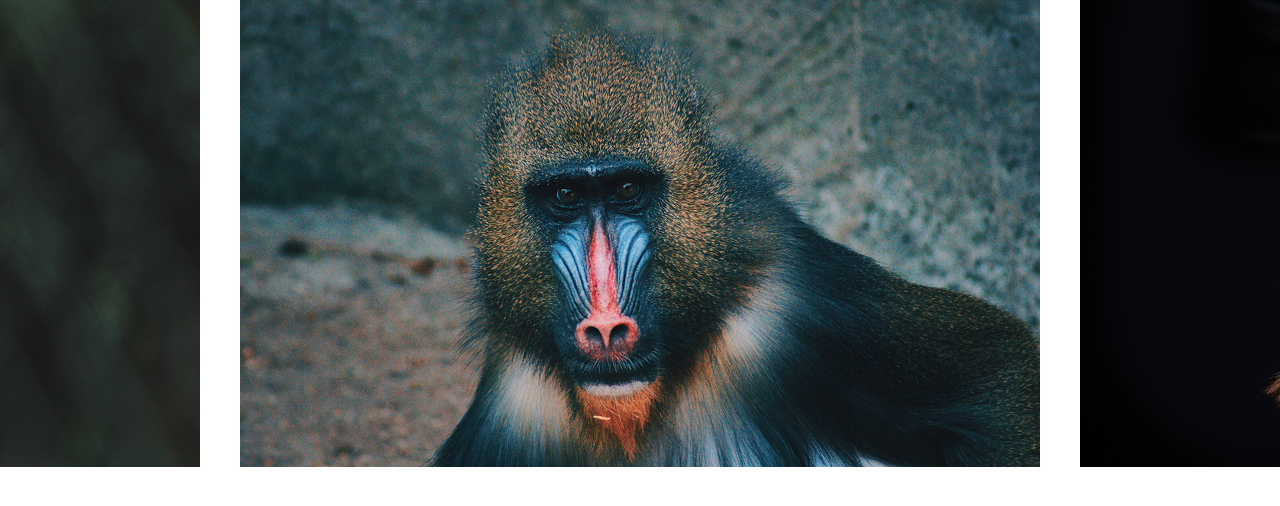
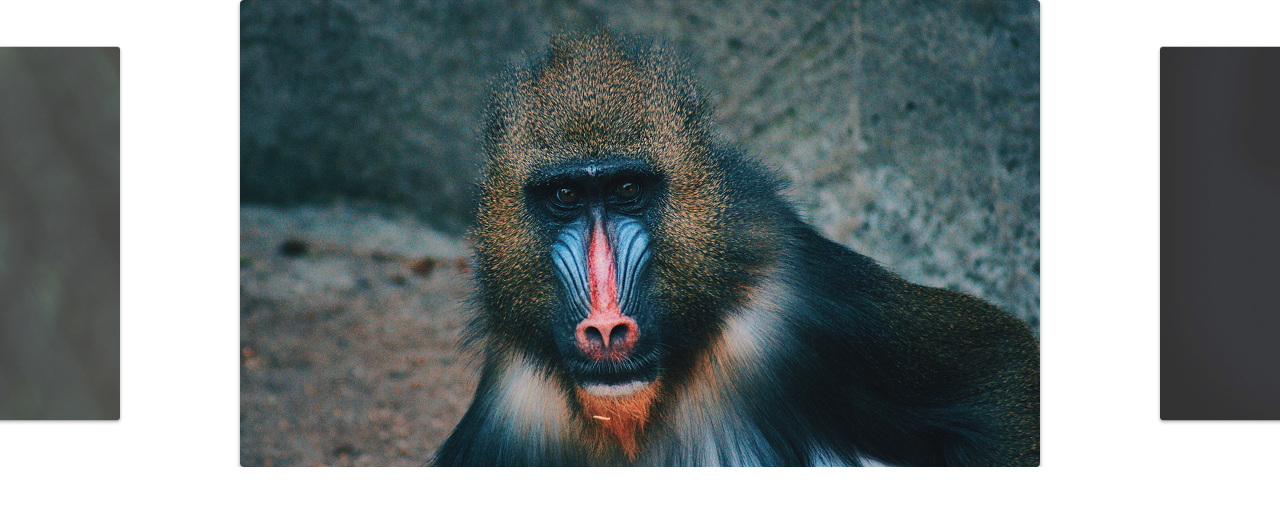
Before and after one commit to Gustavo-Nuness/slide-animais, a plain HTML site: page index.html in a window 1280 px wide. Drawn offline with Linux system fonts and the light colour scheme.

Commit message:
Foi corrigido um bug que acontecia ao redimencionar a janela do navegador, que causava o desalinhamento do slide.

```diff
--- a/css/style.css
+++ b/css/style.css
@@ -20,10 +20,24 @@ img {
 .slide {
   display: flex;
 }
+.slide:hover {
+  will-change: transform;
+}
 
 .slide li {
   flex-shrink: 0;
   width: 80vw;
   max-width: 800px;
   margin: 0 20px;
+  border-radius: 4px;
+  box-shadow: 0 2px 4px rgba(0, 0, 0, .4);
+  overflow: hidden;
+  opacity: .8;
+  transform: scale(.8);
+  transition: .4s;
 }
+
+.slide li.active {
+  opacity: 1;
+  transform: scale(1);
+}
--- a/js/debounce.js
+++ b/js/debounce.js
@@ -1,7 +1,7 @@
 export default function debounce(callback, delay) {
   let timer;
   return (...args) => {
-
+    console.log(...args)
     if (timer) {
       clearTimeout(timer)
     }
--- a/js/slide.js
+++ b/js/slide.js
@@ -1,3 +1,5 @@
+import debounce from "./debounce.js"
+
 export default class Slide {
 
   constructor(slideCssSelector, slideContainerCssSelector, initialImageSlideIndex) {
@@ -14,6 +16,8 @@ export default class Slide {
 
     }
 
+    this.activeClassName = "active"
+
     this.bindEvents()
   }
 
@@ -23,7 +27,7 @@ export default class Slide {
 
   onStart(event) {
 
-    console.log("clicou")
+    // console.log("clicou")
     let moveType;
 
     // Condição para verificar se o usuário está usando um mouse.
@@ -56,7 +60,7 @@ export default class Slide {
   }
 
   onMouseMove(event) {
-    console.log("moveu")
+    // console.log("moveu")
     // Posição do ponteiro ao clicar com o mouse, ou a posição do dedo do usuário
     // ao clicar na tela do seu celular.
 
@@ -69,7 +73,7 @@ export default class Slide {
   }
 
   onEnd(event) {
-    console.log("Cabou-se")
+    // console.log("Cabou-se")
 
     const eventType = (event.type === "mouseup") ? "mousemove" : "touchmove"
 
@@ -89,24 +93,12 @@ export default class Slide {
 
     } else if (this.distancies.movementRange < -120 && this.slideNavigationInfo.previousImageIndex !== undefined) {
       this.goToPreviousSlideImage()
-    } else  {
+    } else {
       this.changeSelectedSlide(this.slideNavigationInfo.currentImageIndex)
     }
   }
 
-  addSlideEvents() {
-    this.slideContainer.addEventListener("mousedown", this.onStart)
-    this.slideContainer.addEventListener("touchstart", this.onStart)
 
-    this.slideContainer.addEventListener("mouseup", this.onEnd)
-    this.slideContainer.addEventListener("touchend", this.onEnd)
-  }
-
-  bindEvents() {
-    this.onStart = this.onStart.bind(this)
-    this.onMouseMove = this.onMouseMove.bind(this)
-    this.onEnd = this.onEnd.bind(this)
-  }
 
   //Slide img config
 
@@ -135,6 +127,19 @@ export default class Slide {
     this.getSlideNavigationInfo(index)
 
     this.distancies.finalPosition = currentSlideImage.slidePosition
+    this.setActiveStateToTheFocusedImage()
+  }
+
+  setActiveStateToTheFocusedImage() {
+    this.unsetActiveStateToUnfocusedImages()
+
+    this.slideArray[this.slideNavigationInfo.currentImageIndex]
+      .slideImage.classList.add(this.activeClassName)
+  }
+  unsetActiveStateToUnfocusedImages() {
+    this.slideArray.forEach(li => {
+      li.slideImage.classList.remove(this.activeClassName)
+    });
   }
 
   goToPreviousSlideImage() {
@@ -155,6 +160,31 @@ export default class Slide {
     }
   }
 
+  onWindowResize() {
+    setTimeout(() => {
+      this.slideConfig()
+      this.changeSelectedSlide(this.slideNavigationInfo.currentImageIndex)
+    }, 500)
+  }
+
+  addSlideEvents() {
+    this.slideContainer.addEventListener("mousedown", this.onStart)
+    this.slideContainer.addEventListener("touchstart", this.onStart)
+
+    this.slideContainer.addEventListener("mouseup", this.onEnd)
+    this.slideContainer.addEventListener("touchend", this.onEnd)
+
+    window.addEventListener("resize", this.onWindowResize)
+  }
+
+  bindEvents() {
+    this.onStart = this.onStart.bind(this)
+    this.onMouseMove = this.onMouseMove.bind(this)
+    this.onEnd = this.onEnd.bind(this)
+    this.onWindowResize = debounce(this.onWindowResize.bind(this), 250)
+  }
+
+
   slideConfig() {
     this.slideArray = [...this.slide.children]
     this.slideArray = this.slideArray.map((slideImage) => {
@@ -164,7 +194,6 @@ export default class Slide {
         slideImage
       }
     })
-    console.log(this.slideArray)
   }
 
   init() {
```
